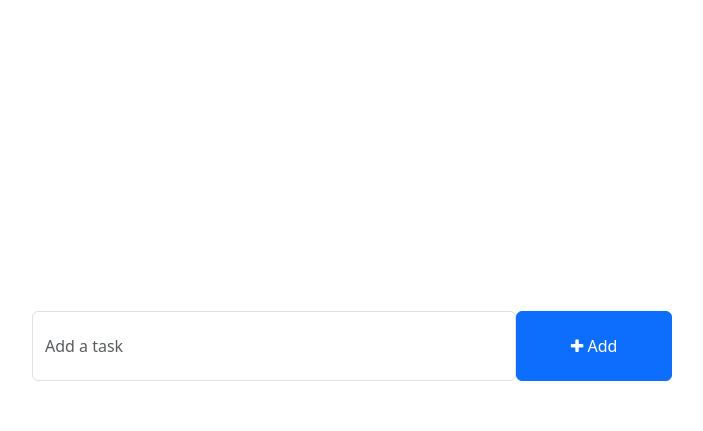
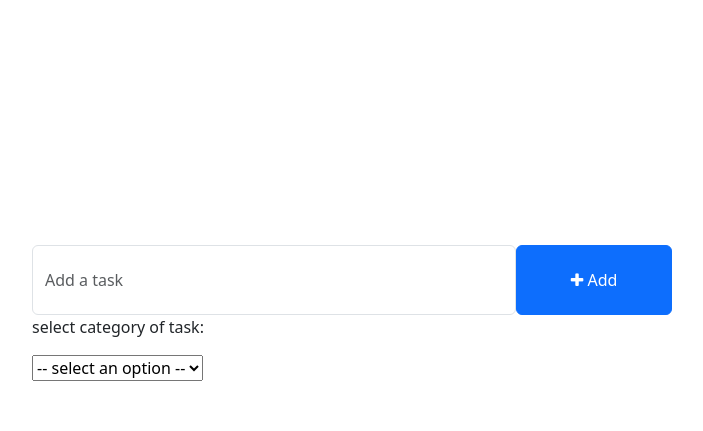
Before and after one commit to ulugbek-pythonist/todo, a Django app: page / in a window 1280 px wide. Shown: the part 369-800 px from the top of the page, without its empty margins (38-741 px from the left). Run offline with Django 4.2, Linux system fonts and the light colour scheme; the visitor is signed in with stand-in values (Sample User, id 1); data that the repository does not hold is empty.

Commit message:
add task

```diff
--- a/config/settings.py
+++ b/config/settings.py
@@ -118,6 +118,6 @@ MEDIA_ROOT = os.path.join(BASE_DIR/"media/")
 
 DEFAULT_AUTO_FIELD = 'django.db.models.BigAutoField'
 LOGIN_REDIRECT_URL = 'home'
-# LOGOUT_REDIRECT_URL = 'home'
+LOGOUT_REDIRECT_URL = 'login'
 # EMAIL_BACKEND = 'django.core.mail.backends.smtp.EmailBackend'
 EMAIL_BACKEND = 'django.core.mail.backends.console.EmailBackend'
--- a/task/urls.py
+++ b/task/urls.py
@@ -1,11 +1,14 @@
 from django.urls import  path
 from django.contrib.auth import views as auth_views
 
-from .views import home, register
+from .views import add_task, home, register
 
 urlpatterns = [
     path("",home,name="home"),
     path("register/",register,name="register"), # type: ignore
     path("login/",auth_views.LoginView.as_view(template_name="login.html"),name="login"), # type: ignore
     path("logout/",auth_views.LogoutView.as_view(template_name="logout.html"),name="logout"), # type: ignore
+
+    path("add_task/",add_task,name="add-task"), # type: ignore
+
 ]
--- a/task/views.py
+++ b/task/views.py
@@ -1,14 +1,44 @@
-from django.shortcuts import redirect, render
+from django.shortcuts import get_object_or_404, redirect, render
 from django.contrib.auth.models import User
+from django.contrib.auth.decorators import login_required
 
 from .forms import RegisterForm
 
-from .models import Task
+from .models import Category, Task
+
+
+@login_required # type: ignore
+def add_task(request):
+    if request.method == "POST":
+        try:
+            task = request.POST["task"]
+            category = request.POST["category"]
+            category = get_object_or_404(Category,name=category)
+            print(task,category)
+        except Exception:
+            return redirect("home")
+
+        if task is not None:
+            Task.objects.create(task=task,category=category,doer=request.user)
+
+        return redirect("home")
 
 
 def home(request):
-    tasks = Task.objects.all()
-    return render(request, "home.html", {"tasks": tasks})
+    categories = Category.objects.all()
+    try:
+        tasks = Task.objects.filter(doer=request.user)
+    except Exception:
+        tasks = []
+
+    return render(
+        request,
+        "home.html",
+        {
+            "tasks": tasks,
+            "categories": categories,
+        },
+    )
 
 
 def register(request):
@@ -32,11 +62,11 @@ def register(request):
             user.set_password(password)
             user.save()
 
-            return redirect('login')
+            return redirect("login")
         else:
             form = RegisterForm
-            return render(request,"register.html",{"form":form})
+            return render(request, "register.html", {"form": form})
     else:
         form = RegisterForm
 
-        return render(request,"register.html",{"form":form})
+        return render(request, "register.html", {"form": form})
--- a/templates/home.html
+++ b/templates/home.html
@@ -88,7 +88,7 @@
             style="position: absolute; bottom: 50px"
           >
             <!-- To Do Form -->
-            <form action="#" method="post">
+            <form action="{% url 'add-task' %}" method="post">
               <div class="form-group">
                 {% csrf_token %}
                 <span style="display: flex">
@@ -97,11 +97,18 @@
                     name="task"
                     class="form-control"
                     placeholder="Add a task"
-                  />
-                  <button class="btn btn-primary" style="width: 200px">
-                    <i class="fa fa-plus"></i> Add
-                  </button>
-                </span>
+                    />
+                    <button class="btn btn-primary" style="width: 200px">
+                      <i class="fa fa-plus"></i> Add
+                    </button>
+                  </span>
+                  <p>select category of task:</p>
+                  <select name="category" required>
+                    <option disabled selected value> -- select an option -- </option>
+                    {% for category in categories %}
+                    <option value="{{category}}">{{category}}</option>
+                    {% endfor %}
+                  </select>
               </div>
             </form>
           </div>
```
